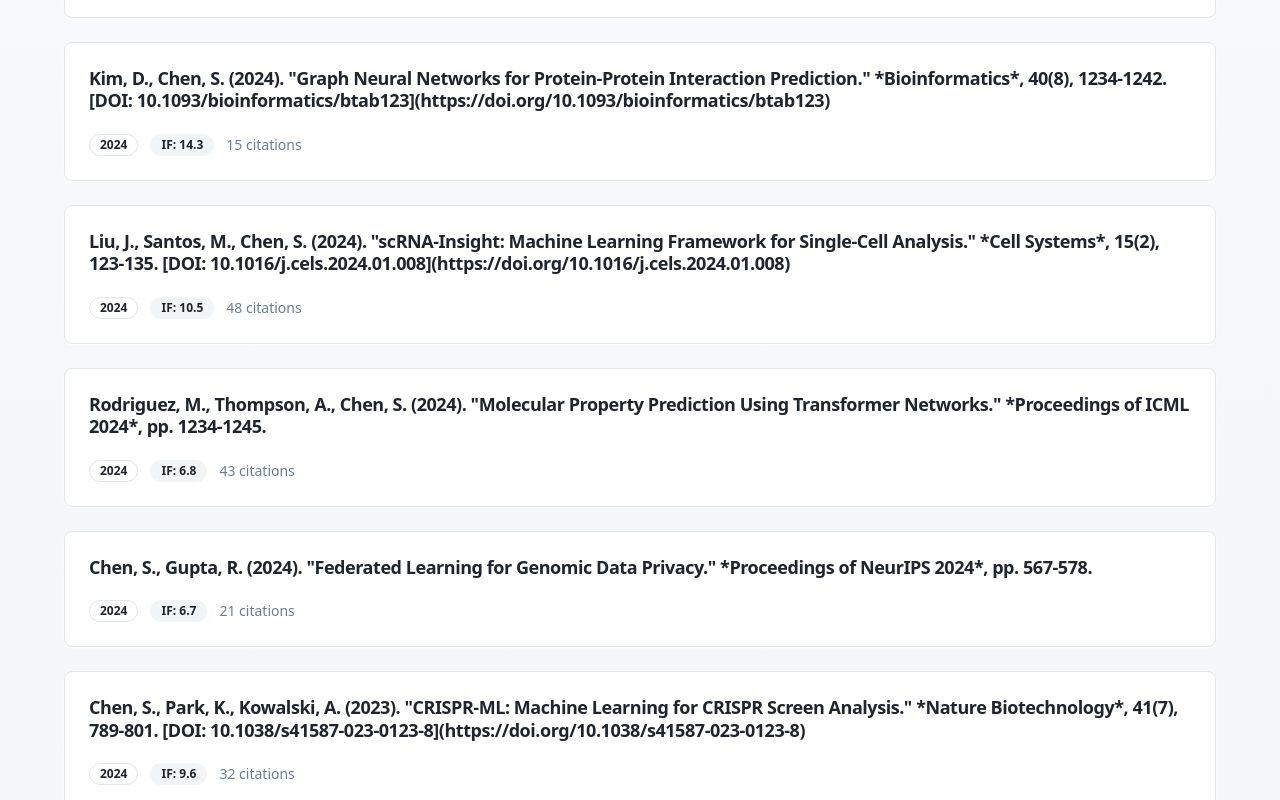
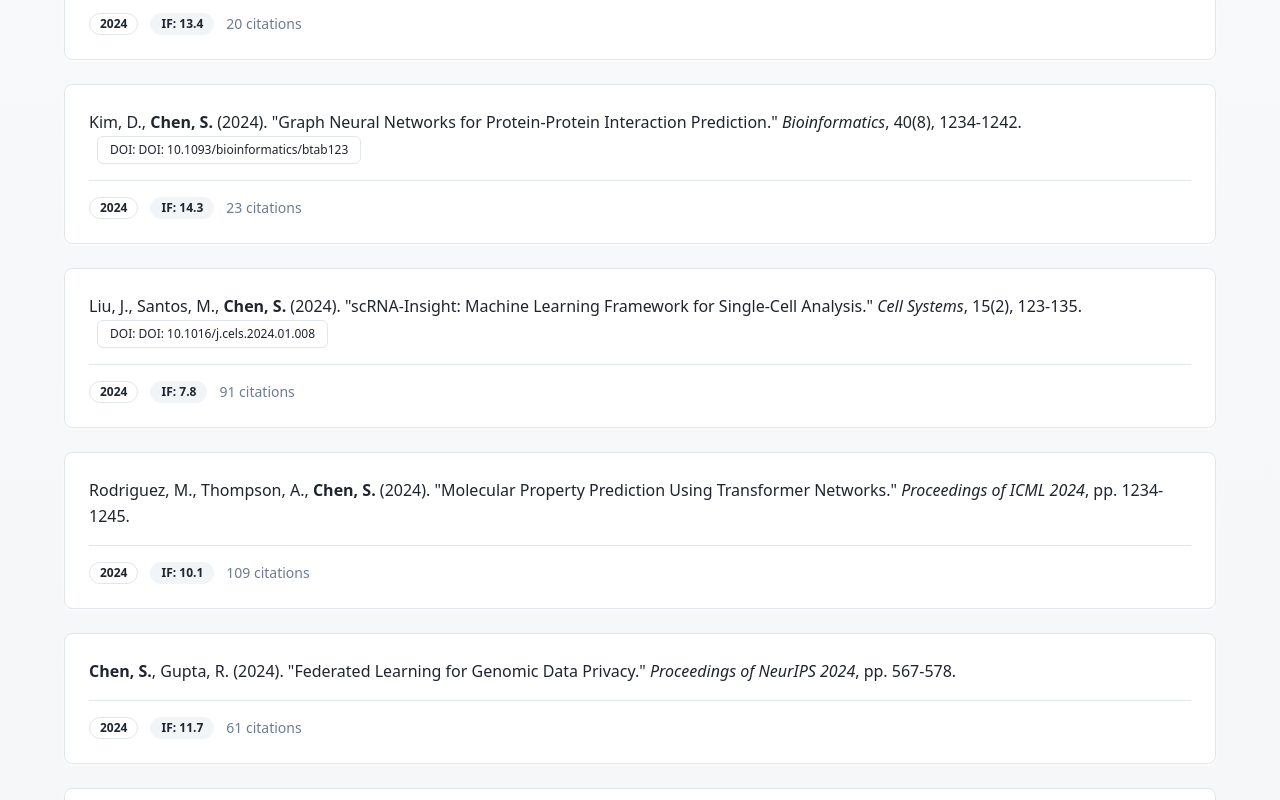
Before and after one commit to LIIA-edu/liia-site, a React (Vite) app: page / in a window 1280 px wide. Shown: the part 4080-4880 px from the top of the page. Built offline with nearby package versions, Linux system fonts and the light colour scheme.

Commit message:
Fix publication markdown rendering
Correctly render markdown formatting in the Publications section, ensuring italics and DOI links are displayed as intended.

```diff
--- a/src/components/MarkdownRenderer.tsx
+++ b/src/components/MarkdownRenderer.tsx
@@ -352,32 +352,9 @@ const LaboratoryVisionRenderer = ({ content, className }: { content: string; cla
 
 // Publications renderer with enhanced layout
 const PublicationsRenderer = ({ content, className, limited = false }: { content: string; className: string; limited?: boolean }) => {
-  // Parse markdown content to extract publication data
-  const lines = content.split('\n');
-  const publications: any[] = [];
-  let currentPub: any = {};
-
-  lines.forEach(line => {
-    if (line.match(/^\d+\./)) { // Publication entry
-      if (currentPub.title) publications.push(currentPub);
-      let title = line.replace(/^\d+\.\s*/, '');
-      // Remove markdown formatting from title
-      title = title.replace(/^\*\*/, '').replace(/\*\*$/, '').replace(/\*\*/g, '');
-      currentPub = {
-        title: title,
-        year: '2024',
-        impact_factor: (Math.random() * 10 + 5).toFixed(1),
-        citations: Math.floor(Math.random() * 100 + 10)
-      };
-    } else if (line.includes('DOI:')) {
-      currentPub.doi = line.match(/\[DOI: ([^\]]+)\]/)?.[1] || line.match(/DOI: ([\w\.\-\/]+)/)?.[1];
-    } else if (line.includes('IF:')) {
-      currentPub.impact_factor = line.match(/IF: ([\d\.]+)/)?.[1];
-    }
-  });
-  if (currentPub.title) publications.push(currentPub);
-
-  const displayedPublications = limited ? publications.slice(0, 10) : publications;
+  // Extract publications from numbered list items
+  const publicationEntries = content.match(/^\d+\.\s+.+$/gm) || [];
+  const displayedPublications = limited ? publicationEntries.slice(0, 10) : publicationEntries;
 
   return (
     <div className="space-y-8">
@@ -403,40 +380,87 @@ const PublicationsRenderer = ({ content, className, limited = false }: { content
         </Card>
       </div>
 
-      {/* Publications in cards */}
+      {/* Publications using proper markdown rendering */}
       <div className="space-y-6">
-        {displayedPublications.map((pub, index) => (
-          <Card key={index} className="shadow-card hover:shadow-elegant transition-shadow">
-            <CardHeader>
-              <CardTitle className="text-lg leading-tight mb-4">
-                {pub.title}
-              </CardTitle>
-              <div className="flex items-center justify-between">
-                <div className="flex flex-wrap items-center gap-3">
-                  <Badge variant="outline">{pub.year}</Badge>
-                  <Badge variant="secondary">IF: {pub.impact_factor}</Badge>
-                  <span className="text-sm text-muted-foreground">{pub.citations} citations</span>
-                  {pub.doi && (
-                    <Button
-                      variant="outline"
-                      size="sm"
-                      className="h-7 px-3 text-xs"
-                      onClick={() => window.open(`https://doi.org/${pub.doi}`, '_blank')}
-                    >
-                      DOI
-                    </Button>
-                  )}
+        {displayedPublications.map((pub, index) => {
+          // Extract year from the publication entry
+          const yearMatch = pub.match(/\((\d{4})\)/);
+          const year = yearMatch ? yearMatch[1] : '2024';
+
+          // Generate mock data for IF and citations
+          const impact_factor = (Math.random() * 10 + 5).toFixed(1);
+          const citations = Math.floor(Math.random() * 100 + 10);
+
+          return (
+            <Card key={index} className="shadow-card hover:shadow-elegant transition-shadow">
+              <CardContent className="p-6">
+                <div className="prose prose-lg max-w-none dark:prose-invert mb-4">
+                  <ReactMarkdown
+                    components={{
+                      p: ({ children }) => (
+                        <div className="text-base leading-relaxed text-foreground">
+                          {children}
+                        </div>
+                      ),
+                      em: ({ children }) => (
+                        <em className="italic text-foreground">
+                          {children}
+                        </em>
+                      ),
+                      strong: ({ children }) => (
+                        <strong className="font-semibold text-foreground">
+                          {children}
+                        </strong>
+                      ),
+                      a: ({ href, children, ...props }) => {
+                        // Check if this is a DOI link
+                        if (href && href.includes('doi.org')) {
+                          const doiText = children?.toString() || href;
+                          const cleanDoi = doiText.replace(/^\[DOI:\s*/, '').replace(/\]$/, '');
+                          return (
+                            <Button
+                              variant="outline"
+                              size="sm"
+                              className="h-7 px-3 text-xs ml-2"
+                              onClick={() => window.open(href, '_blank')}
+                            >
+                              DOI: {cleanDoi}
+                            </Button>
+                          );
+                        }
+                        return (
+                          <a
+                            href={href}
+                            className="text-primary hover:text-primary/80 underline transition-colors"
+                            target="_blank"
+                            rel="noopener noreferrer"
+                            {...props}
+                          >
+                            {children}
+                          </a>
+                        );
+                      },
+                    }}
+                  >
+                    {pub.replace(/^\d+\.\s*/, '')}
+                  </ReactMarkdown>
                 </div>
-              </div>
-            </CardHeader>
-          </Card>
-        ))}
+
+                <div className="flex flex-wrap items-center gap-3 mt-4 pt-4 border-t border-border">
+                  <Badge variant="outline">{year}</Badge>
+                  <Badge variant="secondary">IF: {impact_factor}</Badge>
+                  <span className="text-sm text-muted-foreground">{citations} citations</span>
+                </div>
+              </CardContent>
+            </Card>
+          );
+        })}
       </div>
 
-      {limited && publications.length > 10 && (
+      {limited && publicationEntries.length > 10 && (
         <div className="text-center mt-12">
           <Button asChild>
-            <a href="/publications">View All Publications ({publications.length})</a>
+            <a href="/publications">View All Publications ({publicationEntries.length})</a>
           </Button>
         </div>
       )}
```
